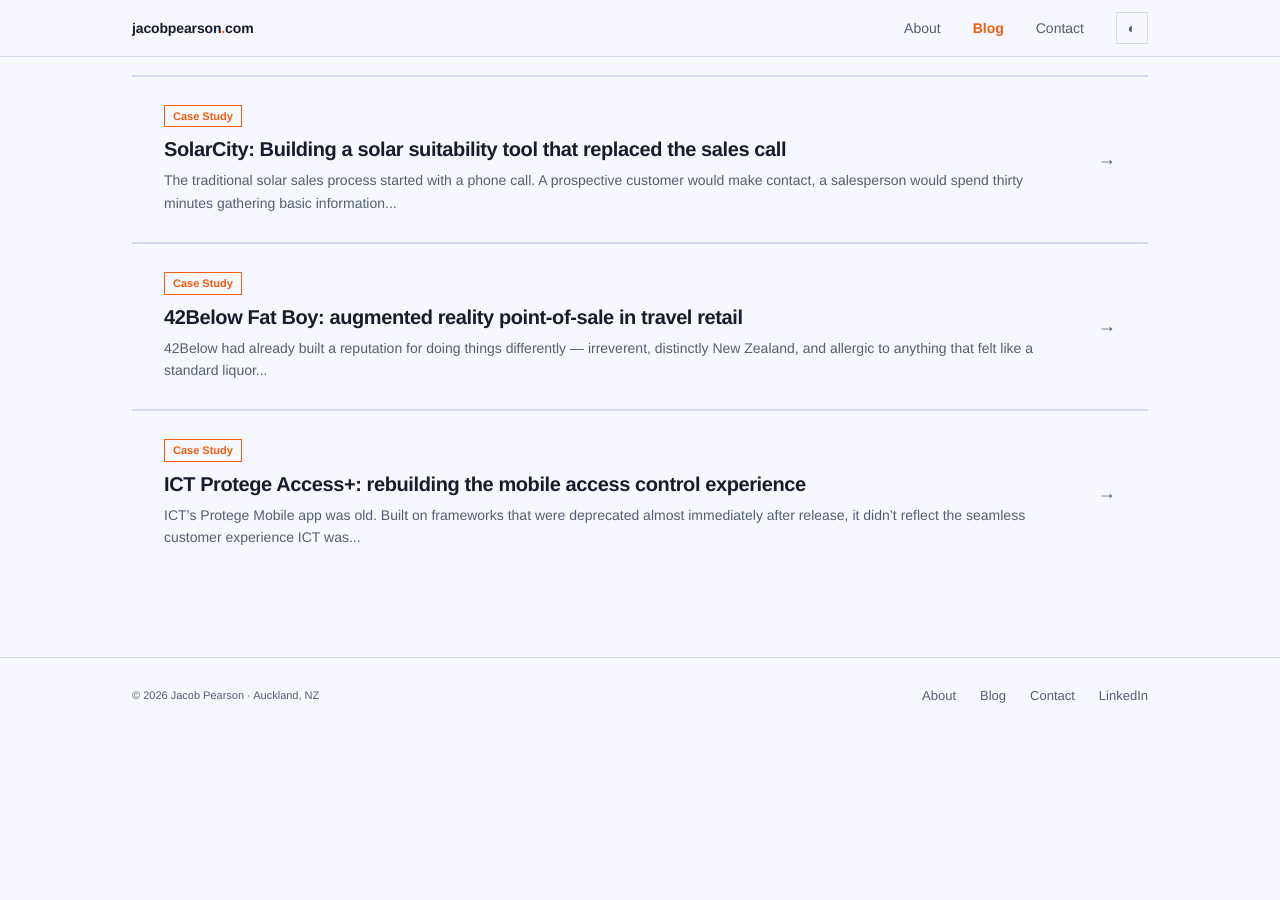
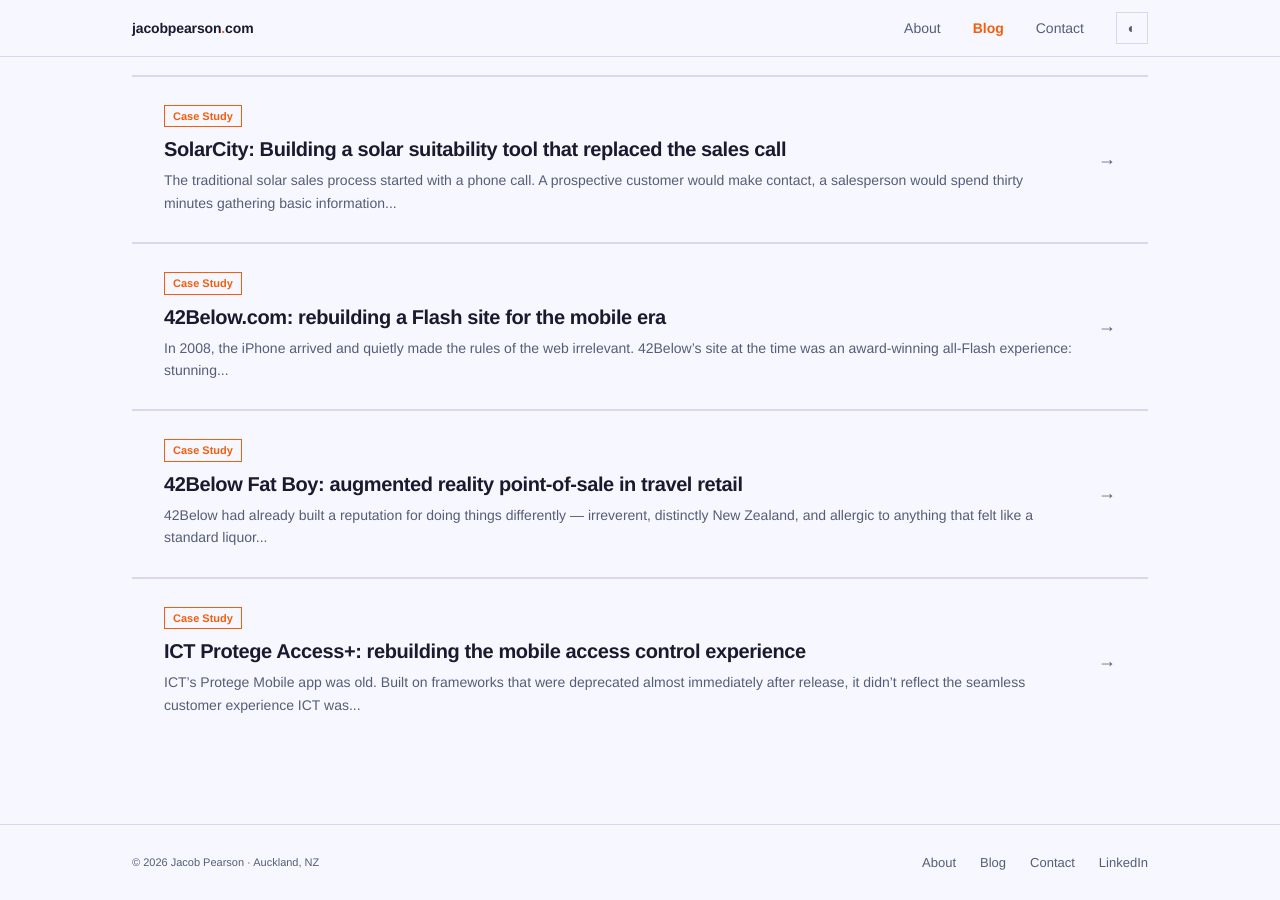
Before and after one commit to jacobpearson/jacobpearson.github.io, a Jekyll site: the page built from blog.html, in a window 1280 px wide and 900 px high, scrolled down 567 px. Built offline with Jekyll 4.4.1, drawn with Linux system fonts in a browser that asks for light colours; before the commit the page ends 1300 px from its top, so only the background shows below that.

Commit message:
Add 42Below.com portfolio article with site screenshots
New post covering the 2009 Flash-to-WordPress rebuild and 42Relief campaign.
Includes four converted WebP screenshots; source JPGs excluded from repo.

Co-Authored-By: Claude Sonnet 4.6 <noreply@anthropic.com>

```diff
--- /dev/null
+++ b/_posts/2026-05-05-42below-website.md
@@ -0,0 +1,74 @@
+---
+layout: post
+title: "42Below.com: rebuilding a Flash site for the mobile era"
+date: 2026-05-05
+category: Case Study
+lede: "42Below's website was a masterpiece of Flash: impossible to update, invisible to search engines, and broken on every iPhone. In 2009, we rebuilt it from scratch."
+read_time: 3
+tags: [Case Study, Digital, Web, Marketing]
+toc:
+  - { id: "the-brief", title: "The brief" }
+  - { id: "what-we-built", title: "What we built" }
+  - { id: "42relief", title: "42Relief" }
+  - { id: "what-i-owned", title: "What I owned" }
+
+---
+
+In 2008, the iPhone arrived and quietly made the rules of the web irrelevant. 42Below's site at the time was an award-winning all-Flash experience: stunning to look at, painful to maintain, and completely inaccessible on mobile. With a global brand that relied on digital to punch above its weight, staying on Flash wasn't an option.
+
+The rebuild launched in 2009. The goal wasn't just a new coat of paint. It was to make the site something the team could actually own: updated weekly, optimised for search, and ready for whatever came next.
+
+## The brief
+{: id="the-brief"}
+
+42Below had always used digital unusually well for a drinks brand: irreverent, story-led, and quick to try things others wouldn't. The brief was to preserve that character while shifting to a platform that could support it long-term. Content had to become a first-class citizen: news, events, cocktail recipes, brand stories. The site needed to work as a hub for global digital projects, not just a brochure.
+
+<div class="carousel" aria-label="42Below.com website">
+  <div class="carousel-track">
+    <div class="carousel-slide">
+      <img src="/assets/images/42below-site-home.webp" alt="42Below.com homepage showing the news feed, featured image, and Twitter widget">
+    </div>
+    <div class="carousel-slide">
+      <img src="/assets/images/42below-site-products.webp" alt="42Below.com Products page showing the flavour carousel with yeti, penguins, and astronaut in an arctic landscape">
+    </div>
+    <div class="carousel-slide">
+      <img src="/assets/images/42below-site-allshookup.webp" alt="42Below.com All Shook Up cocktail finder with dropdowns for flavour, style, and occasion">
+    </div>
+    <div class="carousel-slide">
+      <img src="/assets/images/42below-site-awards.webp" alt="42Below.com Awards page showing the judges panel and year-by-year award timeline">
+    </div>
+  </div>
+  <div class="carousel-controls">
+    <button class="carousel-prev" aria-label="Previous">←</button>
+    <div class="carousel-dots">
+      <button class="carousel-dot active" aria-label="Slide 1"></button>
+      <button class="carousel-dot" aria-label="Slide 2"></button>
+      <button class="carousel-dot" aria-label="Slide 3"></button>
+      <button class="carousel-dot" aria-label="Slide 4"></button>
+    </div>
+    <button class="carousel-next" aria-label="Next">→</button>
+  </div>
+</div>
+
+## What we built
+{: id="what-we-built"}
+
+The site was rebuilt on WordPress: open architecture, easy to extend, and something the team could update without agency involvement. All artwork was redeveloped to match the current brand. The cocktail recipe finder, All Shook Up, let visitors filter by flavour, occasion, and style to find their next drink, a feature that would have taken weeks to update on the old platform and now took minutes.
+
+The results came quickly. Bounce rate dropped from 27% to 3%. Six months after launch, the site was seeing 15% more visitors. New content went up at least weekly. The open platform meant new features could be developed at minimal cost, which mattered, because the team had ambitions.
+
+## 42Relief
+{: id="42relief"}
+
+The new architecture made campaigns like 42Relief possible. Built with Ilizz and PocketVouchers for Christmas, the idea was to let New Zealanders send their friends in the UK a cocktail redeemable at participating bars, and vice versa: a way to bring some relief to a cold British winter. Visitors entered a recipient's number, paid for a cocktail, and a text with a unique redemption code went to their phone. The campaign ran with extensive online and print advertising across Kia Ora, Metro, and others.
+
+## What I owned
+{: id="what-i-owned"}
+
+- Project management across agencies Ilizz and Glad-Eye, and internal stakeholders
+- Art direction and sign-off on all redesigned brand assets
+- Copywriting across the site
+- Budget oversight throughout build and launch
+- PR and advertising for the 42Relief campaign
+
+The project earned a five-page review in Net magazine and a feature in the WordPress Showcase.
--- a/about.html
+++ b/about.html
@@ -191,7 +191,6 @@ permalink: /about/
           <div class="skill-row">
             <div class="skill-row-label">Analytics &amp; CRM</div>
             <div class="skill-tags">
-              <span class="skill-tag">SEO</span>
               <span class="skill-tag">Google Analytics 4</span>
               <span class="skill-tag">Firebase</span>
               <span class="skill-tag">App Store Connect</span>
@@ -204,6 +203,7 @@ permalink: /about/
           <div class="skill-row">
             <div class="skill-row-label">Frontend &amp; Design</div>
             <div class="skill-tags">
+              <span class="skill-tag">SEO</span>
               <span class="skill-tag">HTML</span>
               <span class="skill-tag">CSS</span>
               <span class="skill-tag">JavaScript (working)</span>
--- a/index.html
+++ b/index.html
@@ -101,6 +101,7 @@ description: Product manager based in Auckland, NZ. Writing about product manage
           <div class="skill-cluster">
             <div class="skill-cluster-label">Frontend &amp; Design</div>
             <div class="skill-tags">
+              <span class="skill-tag">SEO</span>
               <span class="skill-tag">HTML / CSS</span>
               <span class="skill-tag">Figma</span>
               <span class="skill-tag">Design systems</span>
@@ -116,7 +117,6 @@ description: Product manager based in Auckland, NZ. Writing about product manage
           <div class="skill-cluster">
             <div class="skill-cluster-label">Tools &amp; Platforms</div>
             <div class="skill-tags">
-              <span class="skill-tag">SEO</span>
               <span class="skill-tag">Jira</span>
               <span class="skill-tag">Azure DevOps</span>
               <span class="skill-tag">Notion</span>
```
Also changed, not shown: assets/images/42below-site-allshookup.webp (added), assets/images/42below-site-awards.webp (added), assets/images/42below-site-home.webp (added), assets/images/42below-site-products.webp (added).
